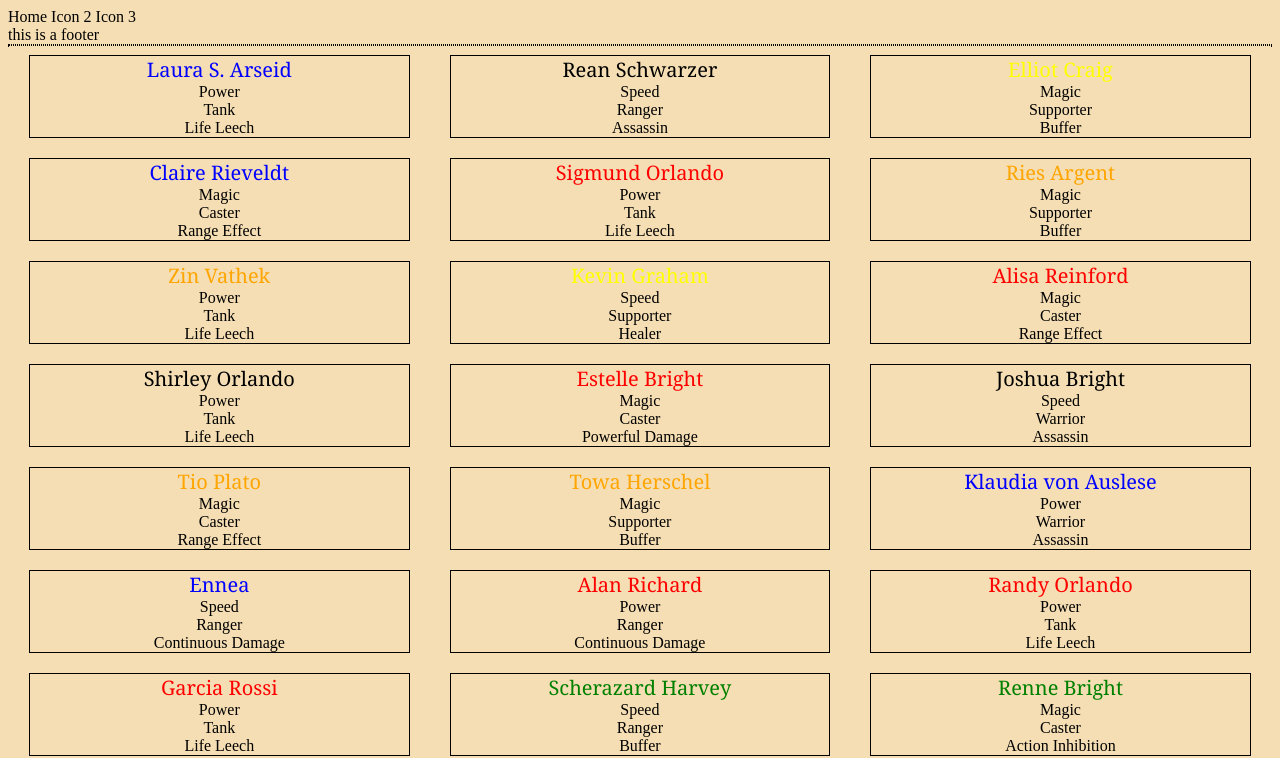
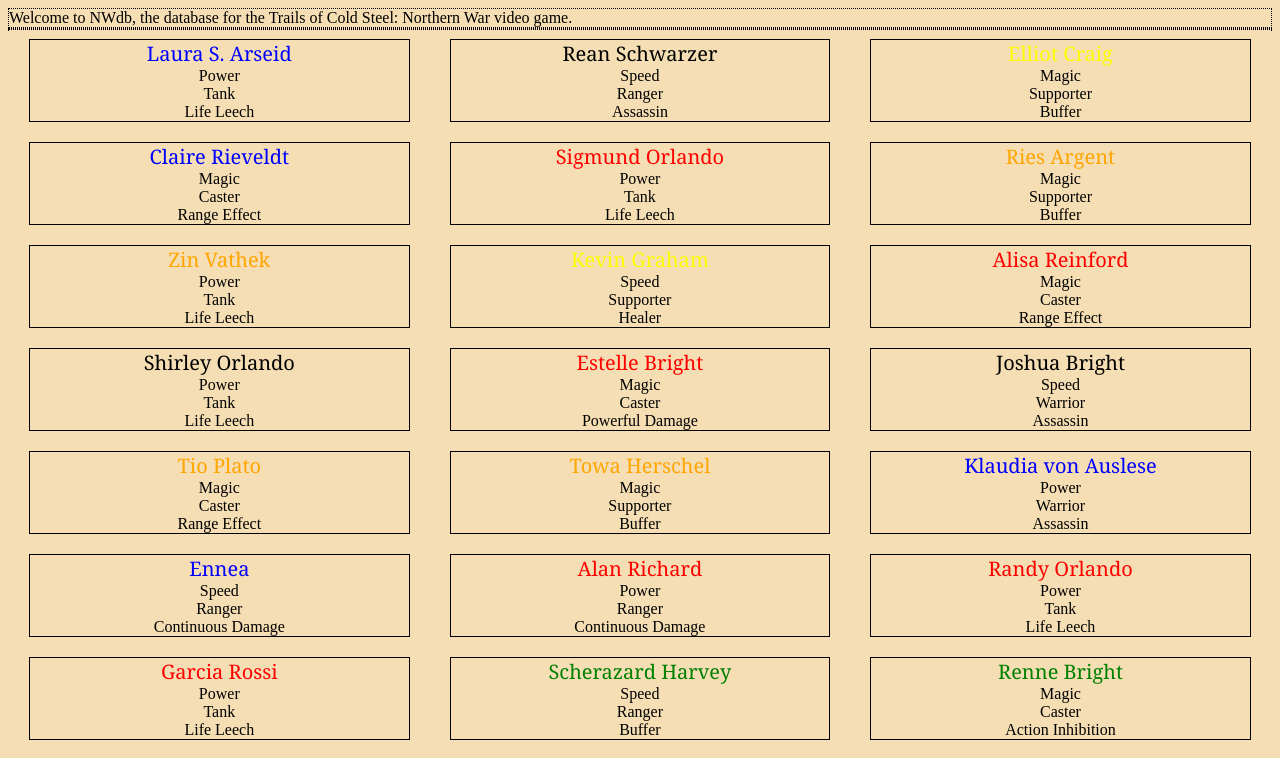
Before and after one commit to Kain-Highwind/NWdb, a plain HTML site: page index.html in a window 1280 px wide. Shown: the top 758 px of the page. Drawn offline with Linux system fonts and the light colour scheme.

Commit message:
Updated index.html

```diff
--- a/index.html
+++ b/index.html
@@ -9,14 +9,8 @@
 </head>
 
 <body>
-   <div class="topnavbar">
-      <a class="active">Home</a>
-      <a class="inactive">Icon 2</a>
-      <a class="inactive">Icon 3</a>
-   </div>
-   <div class="footer" id="footer">this is a footer</div>
-   <script>
-      startUp();
-   </script>
+   <div class="firstDiv">Welcome to NWdb, the database for the Trails of Cold Steel: Northern War video game.</div>
+   <div id="end">footer</div>
+   <script>startUp();</script>
 </body>
 </html>
```
